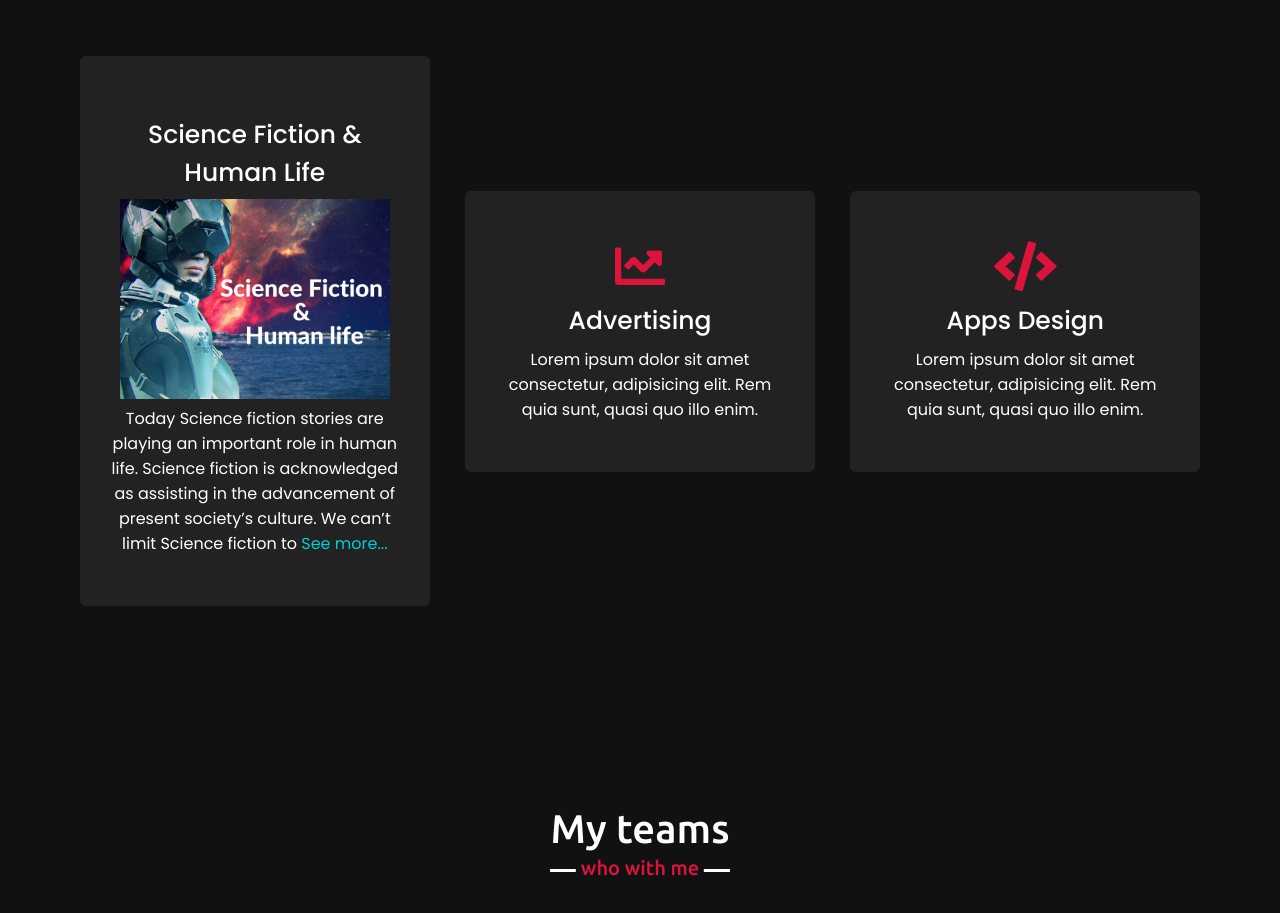
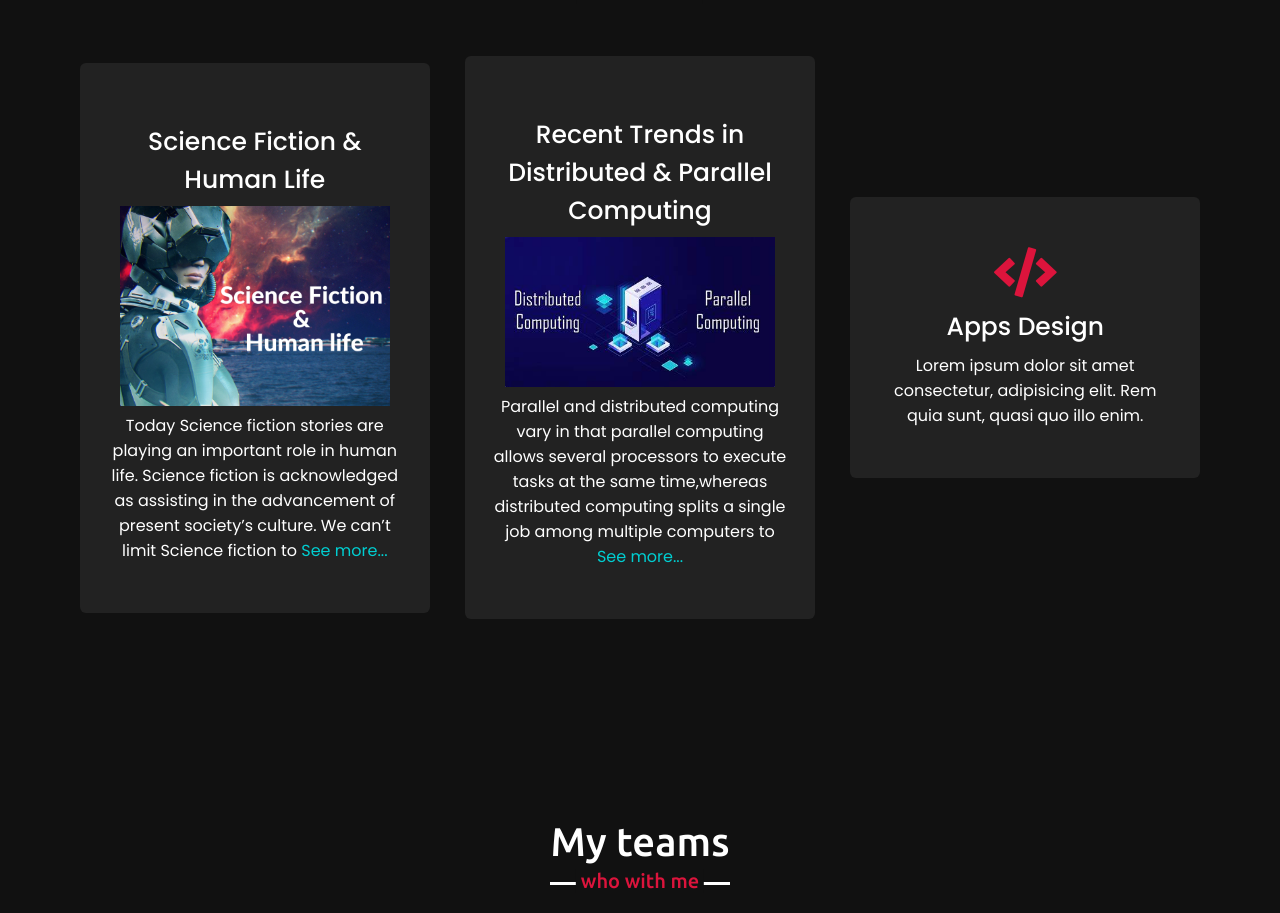
Before and after one commit to Hashininirasha/Hashini.me, a plain HTML site: page index.html in a window 1280 px wide. Shown: the part 3291-4204 px from the top of the page. Drawn offline with nearby package versions, Linux system fonts and the light colour scheme.

Commit message:
added new article

```diff
--- a/index.html
+++ b/index.html
@@ -229,10 +229,13 @@
                 </div>
                 <div class="card">
                     <div class="box">
-                        <i class="fas fa-chart-line"></i>
-                        <div class="text">Advertising</div>
-                        <p>Lorem ipsum dolor sit amet consectetur, adipisicing elit. Rem quia sunt, quasi quo illo enim.</p>
-                    </div>
+                        <div class="text">Recent Trends in Distributed & Parallel Computing</div>
+                        <img src="images/dis.jpg" alt="" style="height: 150px; width:270px">
+
+                        <p>Parallel and distributed computing vary in that parallel computing allows several processors to execute tasks at the same time,whereas distributed computing splits a single job among multiple computers to
+                            <a href="https://hashininirashamunasinghe.medium.com/recent-trends-in-distributed-parallel-computing-fa6841e2c7ad" style="color: #00ced1                            ;">See more...</a>
+
+                        </p>                    </div>
                 </div>
                 <div class="card">
                     <div class="box">
```
Also changed, not shown: images/dis.jpg (added).
